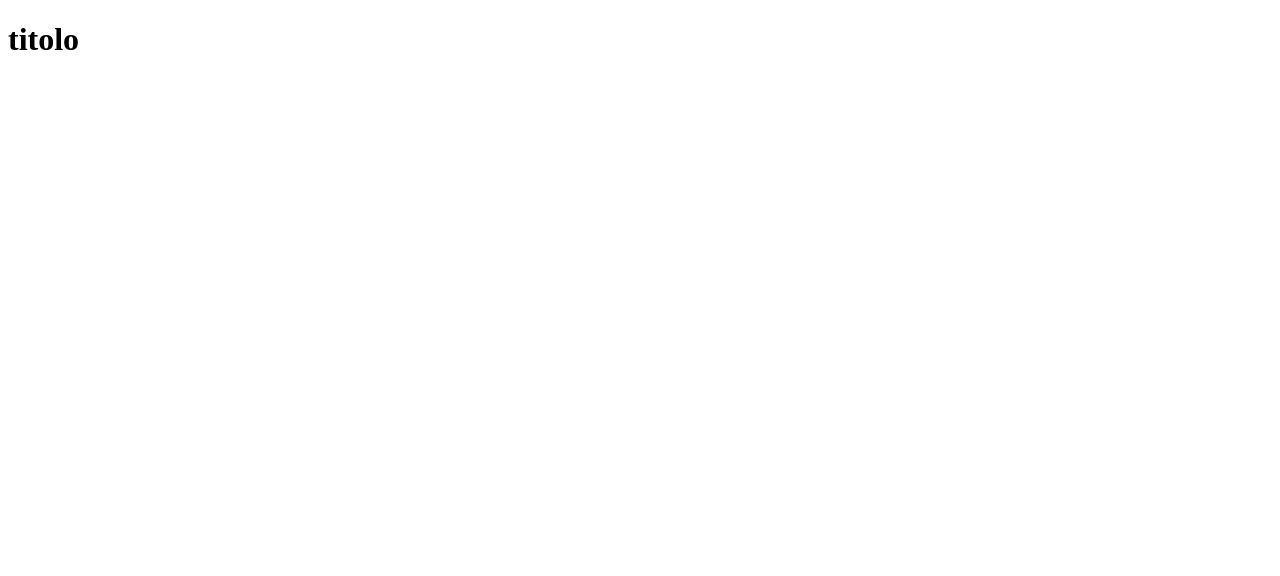
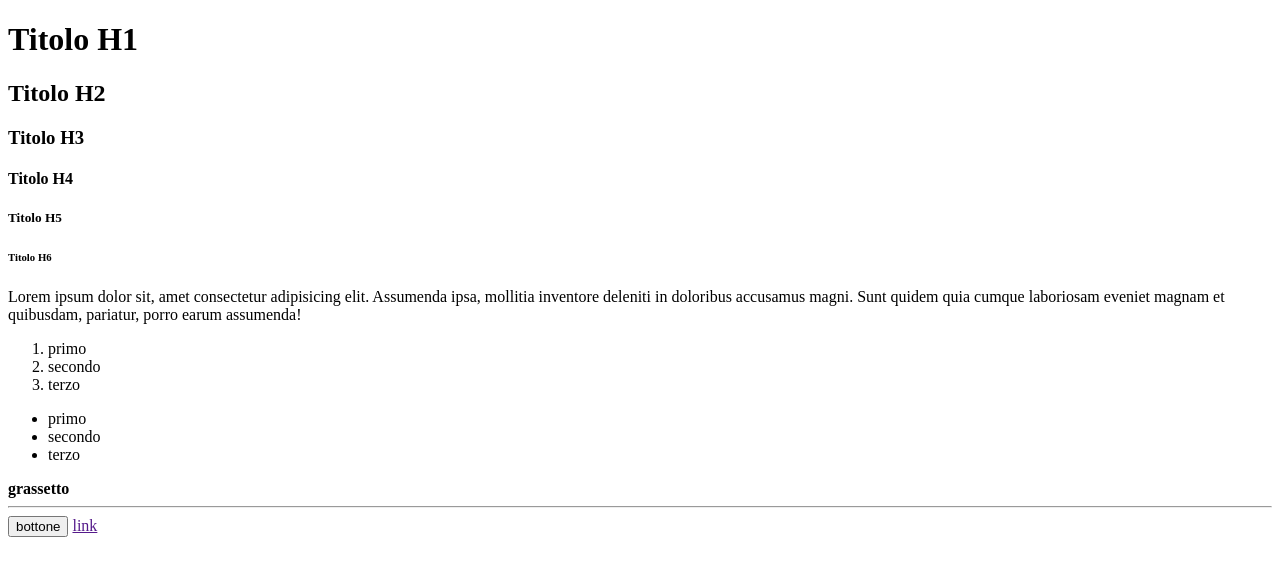
Before and after one commit to DavideSantambrogio/test, a plain HTML site: page index.html in a window 1280 px wide. Drawn offline with Linux system fonts and the light colour scheme.

Commit message:
add: lezione

```diff
--- a/index.html
+++ b/index.html
@@ -6,10 +6,35 @@
     <title>Document</title>
 </head>
 <body>
-    <h1>titolo</h1>
-    <main>
+    <h1>Titolo H1</h1> <!--Uno solo per pagina-->
+    <h2>Titolo H2</h2>
+    <h3>Titolo H3</h3>
+    <h4>Titolo H4</h4>
+    <h5>Titolo H5</h5>
+    <h6>Titolo H6</h6>
 
-    </main>
+    <p>Lorem ipsum dolor sit, amet consectetur adipisicing elit. Assumenda ipsa, mollitia inventore deleniti in doloribus accusamus magni. Sunt quidem quia cumque laboriosam eveniet magnam et quibusdam, pariatur, porro earum assumenda!</p>
+
+    <ol> <!--lista numerata-->
+        <li>primo</li>
+        <li>secondo</li>
+        <li>terzo</li>
+    </ol>
+
+    <ul> <!--  lista non numerata -->
+        <li>primo</li>
+        <li>secondo</li>
+        <li>terzo</li>
+    </ul>
+
+    <strong>grassetto</strong>
+
+    <hr> <!--  linea orizzontale -->
+
+    <button>bottone</button>
+
+    <a href="">link</a>
+
 
 </body>
 </html>
```
